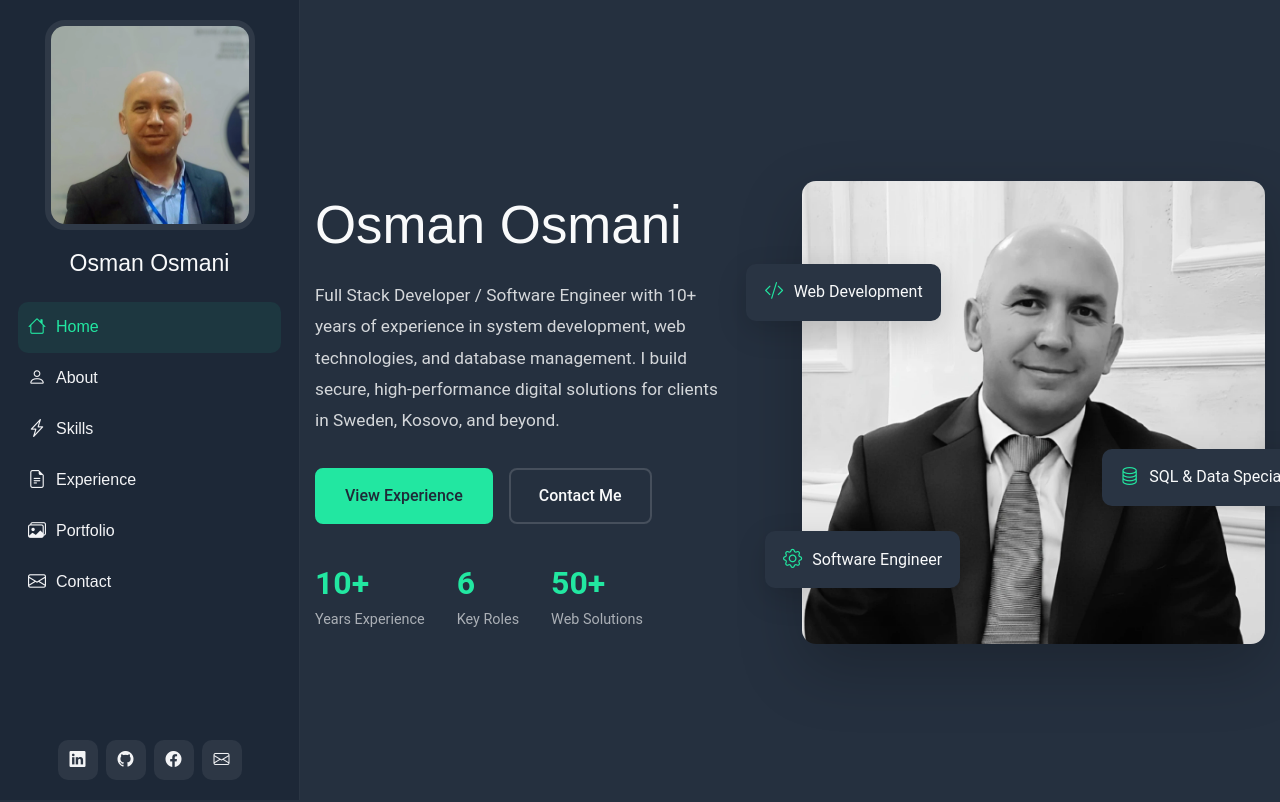
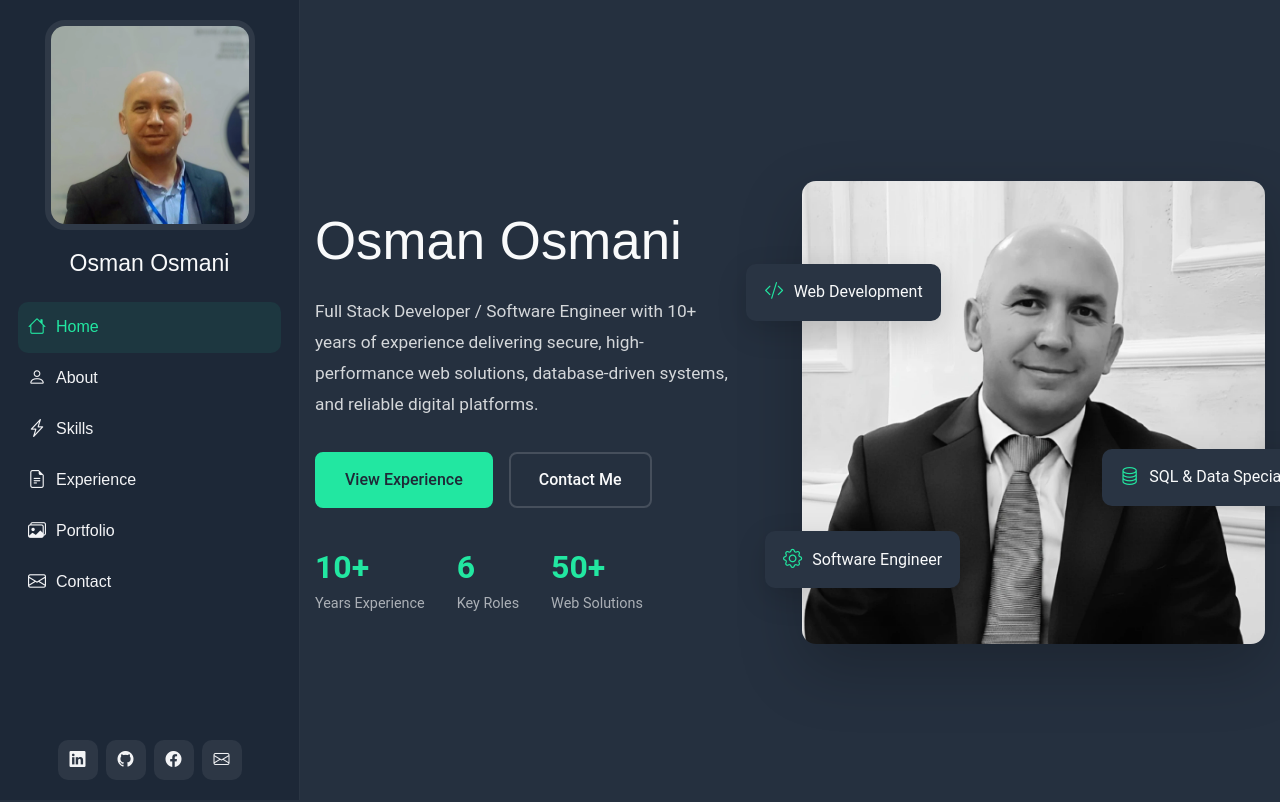
Before and after one commit to osmanosmani/osman-portfolio-react, a React (Vite) app: page / in a window 1280 px wide. Shown: the top 802 px of the page. Built offline with nearby package versions, Linux system fonts and the light colour scheme.

Commit message:
Update hero and about section content

```diff
--- a/src/components/Hero.jsx
+++ b/src/components/Hero.jsx
@@ -10,10 +10,9 @@ function Hero() {
               <h1>Osman Osmani</h1>
 
               <p className="hero-description">
-                Full Stack Developer / Software Engineer with 10+ years of experience
-                in system development, web technologies, and database management.
-                I build secure, high-performance digital solutions for clients in
-                Sweden, Kosovo, and beyond.
+                Full Stack Developer / Software Engineer with 10+ years of
+                experience delivering secure, high-performance web solutions,
+                database-driven systems, and reliable digital platforms.
               </p>
 
               <div className="hero-actions">
```
